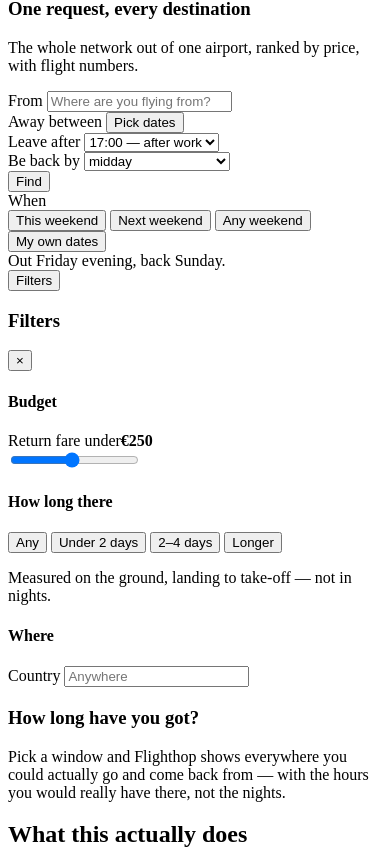
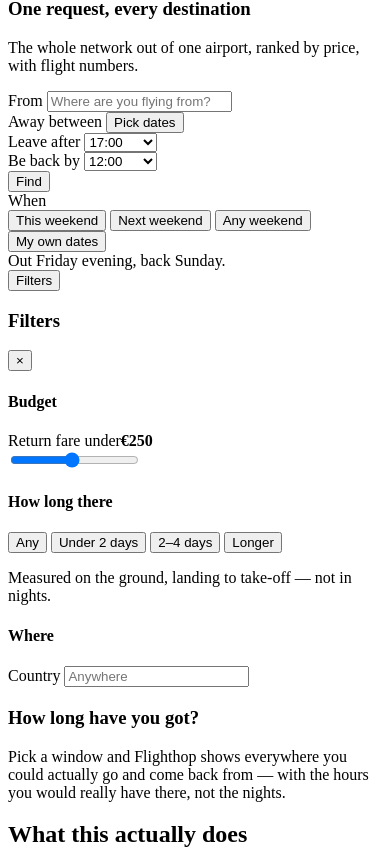
Before and after one commit to BadrChoujai/flighthop, a website with bundled scripts: page app/public/index.html in a window 390 px wide. Shown: the part 4251-5119 px from the top of the page. Built offline with nearby package versions, Linux system fonts and the light colour scheme; no server answers.

Commit message:
fix: make the two time selects behave like every other field
They matched on typography and metrics already, but differed in two ways that
showed up in use:

- They were left out of the rule that keeps fields at 16px on small screens, so
  tapping "Leave after" or "Be back by" zoomed the page while every neighbouring
  field did not. Fixing it needed the override placed after the base rule rather
  than in the earlier media block — at equal specificity source order decides,
  and the first attempt silently lost.
- A select cannot trail off with an ellipsis the way an input does, so
  "17:00 — after work" clipped mid-word. The options carry just the time now;
  the field label already says what the time means.

```diff
--- a/app/public/index.html
+++ b/app/public/index.html
@@ -403,9 +403,9 @@
           <label for="gout">Leave after</label>
           <select id="gout">
             <option value="">any time</option>
-            <option value="12:00">midday</option>
+            <option value="12:00">12:00</option>
             <option value="15:00">15:00</option>
-            <option value="17:00" selected>17:00 — after work</option>
+            <option value="17:00" selected>17:00</option>
             <option value="19:00">19:00</option>
           </select>
         </div>
@@ -413,10 +413,10 @@
           <label for="gback">Be back by</label>
           <select id="gback">
             <option value="">any time</option>
-            <option value="09:00">09:00 — before work</option>
-            <option value="12:00" selected>midday</option>
+            <option value="09:00">09:00</option>
+            <option value="12:00" selected>12:00</option>
             <option value="18:00">18:00</option>
-            <option value="23:59">end of day</option>
+            <option value="23:59">23:59</option>
           </select>
         </div>
         <button class="go" type="submit" id="gGo">Find</button>
--- a/app/public/styles.css
+++ b/app/public/styles.css
@@ -1084,7 +1084,9 @@ footer a:hover { color: var(--accent); border-bottom-color: var(--accent); }
   font: inherit; font-size: 14.5px; font-weight: 600;
   width: 100%; border: 0; background: transparent; color: var(--ink);
   padding: 0; cursor: pointer; appearance: none;
+  line-height: inherit; text-overflow: ellipsis; white-space: nowrap; overflow: hidden;
 }
+.field select option { font-weight: 400; color: var(--ink); background: var(--surface); }
 .field select:focus { outline: none; }
 .field.plain { background: transparent; padding: 0; }
 .field.plain label { margin-bottom: 4px; }
@@ -1141,3 +1143,9 @@ footer a:hover { color: var(--accent); border-bottom-color: var(--accent); }
   font-size: 13.5px; font-weight: 600; color: var(--ink);
 }
 .freeday span { font-weight: 400; color: var(--ink-2); }
+
+@media (max-width: 900px) {
+  /* Declared here, after the base rule above — otherwise source order wins at
+     equal specificity and these two fields keep zooming the page on tap. */
+  .field select { font-size: 16px; }
+}
```
